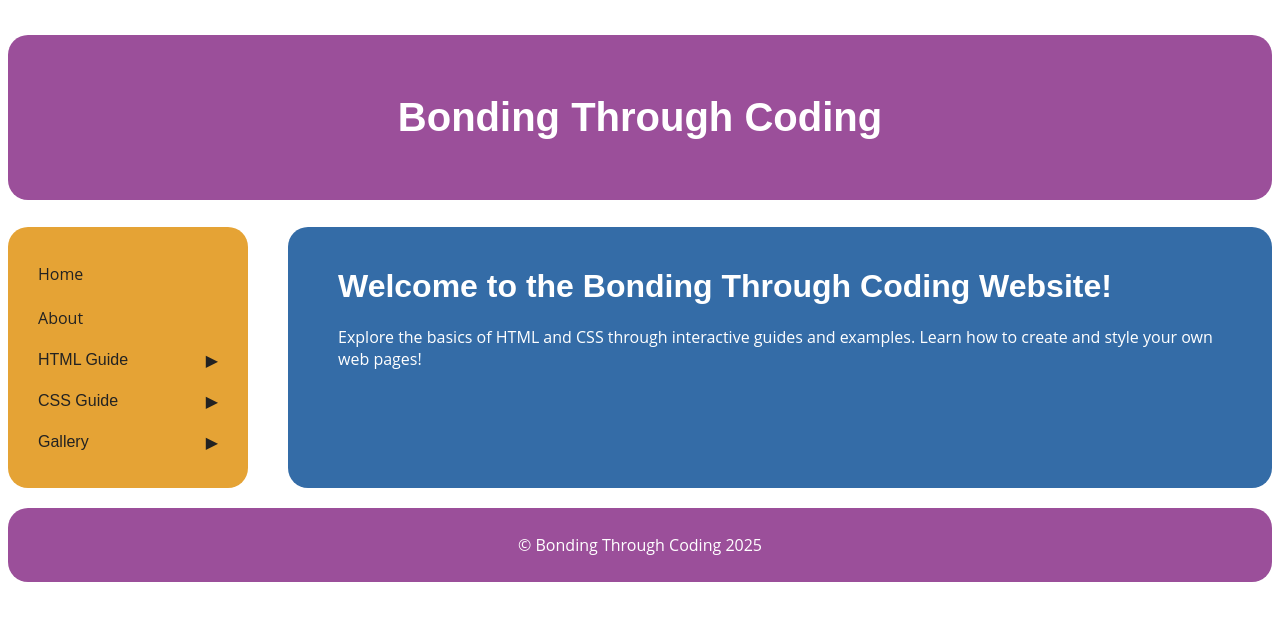
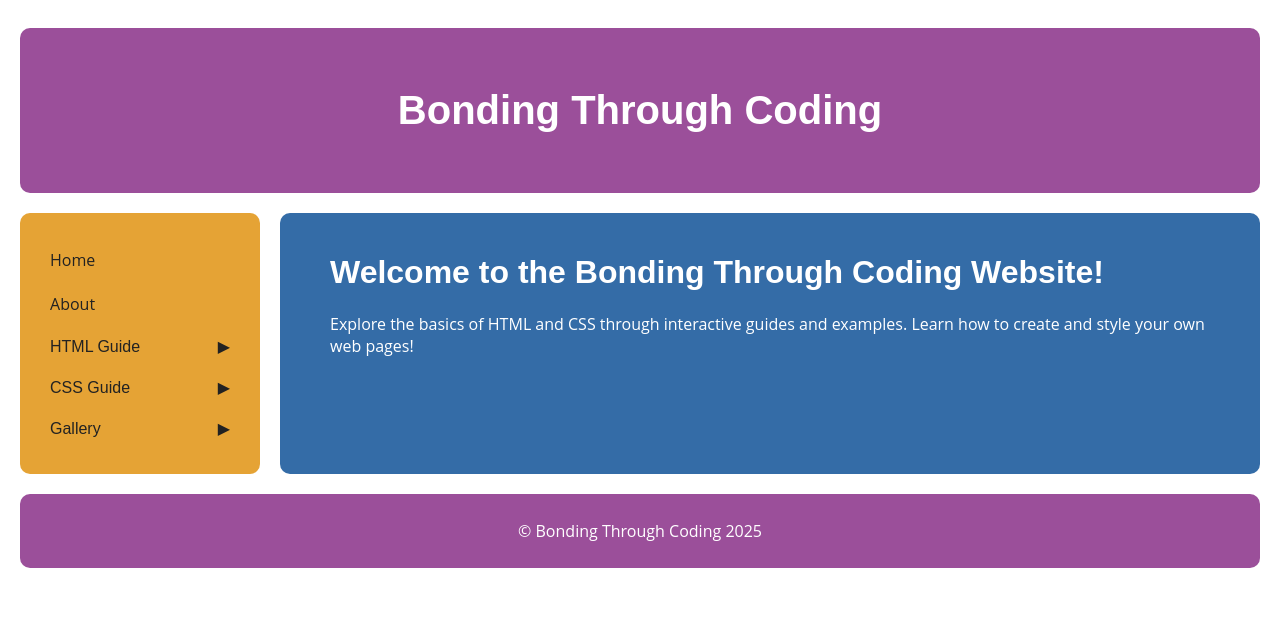
Before and after one commit to BondingThroughCoding/resources, a Jekyll site: the page built from index.md, in a window 1280 px wide. Shown: the top 621 px of the page. Built offline with Jekyll 4.4.1, drawn with Linux system fonts in a browser that asks for light colours.

Commit message:
Update styles: reduce border-radius and adjust margins for consistency

```diff
--- a/css/styles.css
+++ b/css/styles.css
@@ -12,7 +12,10 @@
   padding: 40px;
   text-align: center;
   background-color: rgb(155, 79, 154);
-  border-radius: 20px;
+  border-radius: 10px;
+  margin-top: 20px;
+  margin-bottom: 20px;
+
 
 }
 
@@ -23,7 +26,7 @@
 
 .content {
   background-color: #346ca7;
-  border-radius: 20px;
+  border-radius: 10px;
 
 }
 
@@ -42,7 +45,7 @@
 
 .sidebar {
   background-color: #e5a335;
-  border-radius: 20px;
+  border-radius: 10px;
 }
 
 body {
@@ -51,6 +54,7 @@
   display: flex;
   flex-direction: column;
   color: white;
+  margin-inline: 20px;
 
 }
 
@@ -83,7 +87,7 @@
 }
 
 .content {
-  margin-left: 40px;
+  margin-left: 20px;
   padding: 20px;
   flex: 1; /* Takes up the remaining space */
   word-wrap: break-word; /* Allows the text to wrap if necessary */
@@ -152,6 +156,6 @@
   background-color: rgb(155, 79, 154);
   margin-top: 20px;
   margin-bottom: 20px;
-  border-radius: 20px;
+  border-radius: 10px;
   padding: 10px;
 }
```
